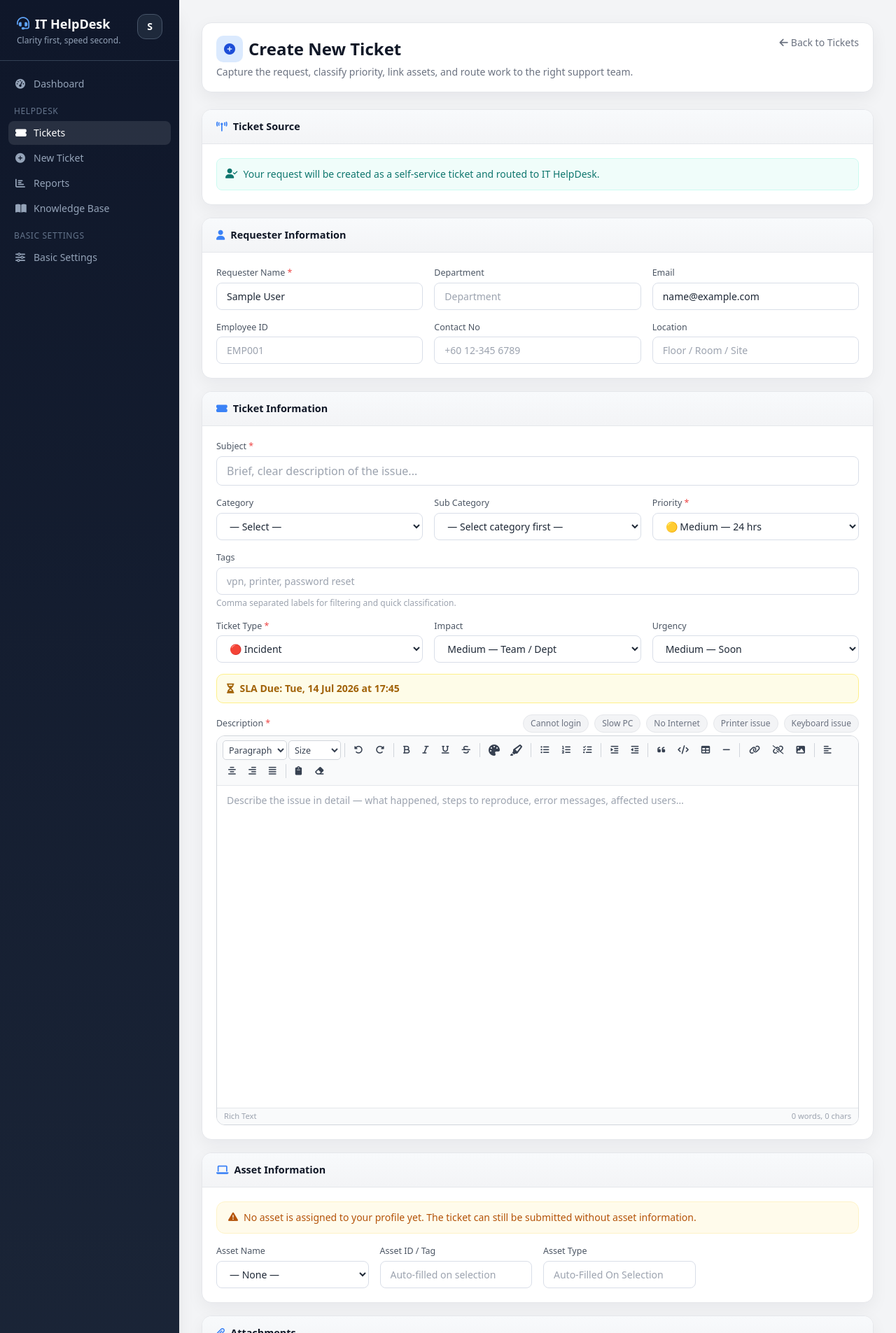
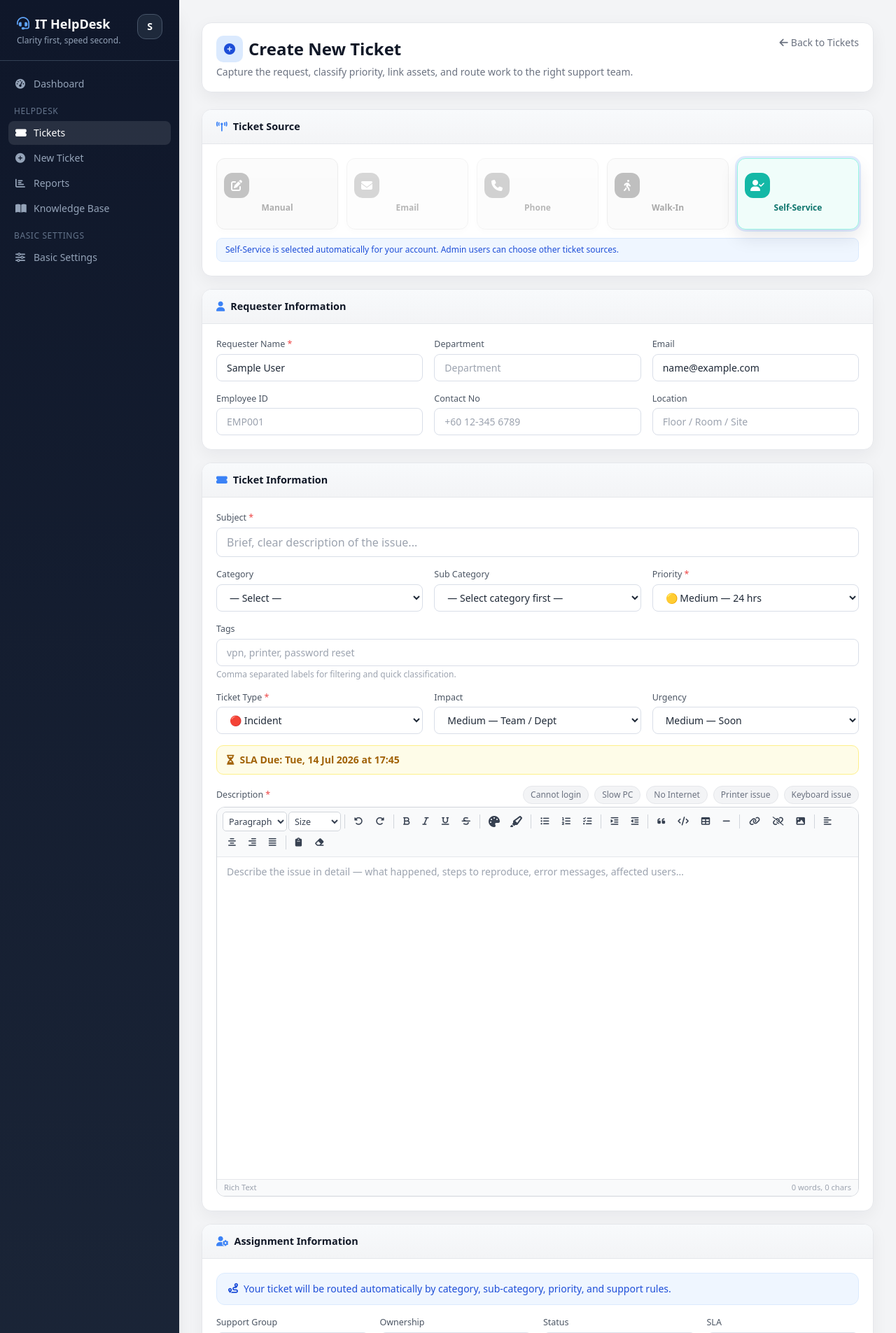
Before and after one commit to shaileshsharma319/NextZen-ITHelpdesk, a Flask app: page /tickets/create in a window 1280 px wide. Shown: the top 1905 px of the page at 70% size. Run offline with Flask 3, Linux system fonts and the light colour scheme; the visitor is signed in with stand-in values (Sample User, id 1); data comes from the database, SQL or seed files in the repository; data that the repository does not hold is empty; some libraries are stand-ins or nearby versions.

Commit message:
Fix create ticket layout for admin and basic users

```diff
--- a/app/templates/tickets/create.html
+++ b/app/templates/tickets/create.html
@@ -31,12 +31,6 @@
         <span class="text-sm font-semibold text-gray-700">Ticket Source</span>
     </div>
     <div class="p-5">
-        {% if not current_user.can_view_all_tickets %}
-        <div class="rounded-lg bg-teal-50 border border-teal-100 text-teal-700 text-sm px-3 py-3 flex items-start gap-2">
-            <i class="fas fa-user-check mt-0.5"></i>
-            <span>Your request will be created as a self-service ticket and routed to IT HelpDesk.</span>
-        </div>
-        {% else %}
         <div class="grid grid-cols-2 sm:grid-cols-5 gap-3" id="source_cards">
             {% set sources = [
                 ('manual',       'Manual',       'fa-pen-to-square',  'border-blue-200   bg-blue-50   text-blue-700',   'bg-blue-500',   'ring-blue-400'),
@@ -45,9 +39,12 @@
                 ('walk_in',      'Walk-In',      'fa-person-walking', 'border-purple-200 bg-purple-50 text-purple-700', 'bg-purple-500', 'ring-purple-400'),
                 ('self_service', 'Self-Service', 'fa-user-check',     'border-teal-200   bg-teal-50   text-teal-700',   'bg-teal-500',   'ring-teal-400'),
             ] %}
+            {% set active_source = 'manual' if current_user.can_view_all_tickets else 'self_service' %}
             {% for val, lbl, icon, cls, dot, ring in sources %}
-            <button type="button" id="scard_{{ val }}" onclick="selectSource('{{ val }}','{{ ring }}')"
-                class="source-card source-card-modern {{ cls }} {% if val == 'manual' %}ring-2 ring-offset-1 ring-blue-400{% endif %}">
+            {% set locked_source = (not current_user.can_view_all_tickets and val != 'self_service') %}
+            <button type="button" id="scard_{{ val }}"
+                {% if locked_source %}disabled aria-disabled="true"{% else %}onclick="selectSource('{{ val }}','{{ ring }}')"{% endif %}
+                class="source-card source-card-modern {{ cls }} {% if val == active_source %}ring-2 ring-offset-1 {{ ring }}{% endif %} {% if locked_source %}opacity-45 cursor-not-allowed grayscale{% endif %}">
                 <div class="w-9 h-9 {{ dot }} rounded-xl flex items-center justify-center">
                     <i class="fas {{ icon }} text-white"></i>
                 </div>
@@ -56,9 +53,12 @@
             {% endfor %}
         </div>
         <div id="source_hint" class="mt-3 rounded-lg bg-blue-50 border border-blue-100 text-blue-700 text-xs px-3 py-2">
+            {% if current_user.can_view_all_tickets %}
             Manual, Phone, Walk-In, and Self-Service use the same ticket fields. Only the source is different for reporting and routing.
+            {% else %}
+            Self-Service is selected automatically for your account. Admin users can choose other ticket sources.
+            {% endif %}
         </div>
-        {% endif %}
     </div>
 </section>
 
@@ -366,13 +366,13 @@
 <!-- ═══════════════════════════════════════════════════
      SECTION 4 — ASSIGNMENT INFORMATION
 ═══════════════════════════════════════════════════ -->
-{% if current_user.can_view_all_tickets %}
 <section class="create-panel">
     <div class="px-6 py-3 bg-gray-50 border-b border-gray-100 flex items-center gap-2">
         <i class="fas fa-user-gear text-blue-500 text-sm"></i>
         <span class="text-sm font-semibold text-gray-700">Assignment Information</span>
     </div>
     <div class="p-5">
+        {% if current_user.can_view_all_tickets %}
         <div class="rounded-xl border border-blue-100 bg-blue-50 px-4 py-3 mb-4 text-sm text-blue-700 flex items-start gap-2">
             <i class="fas fa-route mt-0.5"></i>
             <span>Select Support Group and Ownership for manual routing. Leave Ownership blank to let assignment rules route the ticket automatically.</span>
@@ -412,9 +412,33 @@
             </div>
         </div>
         <p id="assignment_hint" class="text-xs text-gray-400 mt-3"></p>
+        {% else %}
+        <div class="rounded-xl border border-blue-100 bg-blue-50 px-4 py-3 mb-4 text-sm text-blue-700 flex items-start gap-2">
+            <i class="fas fa-route mt-0.5"></i>
+            <span>Your ticket will be routed automatically by category, sub-category, priority, and support rules.</span>
+        </div>
+        <div class="grid grid-cols-1 sm:grid-cols-4 gap-4">
+            <div>
+                <label class="form-label">Support Group</label>
+                <input type="text" class="form-input bg-gray-50" value="Auto Assignment" readonly>
+            </div>
+            <div>
+                <label class="form-label">Ownership</label>
+                <input type="text" class="form-input bg-gray-50" value="Auto by Rule" readonly>
+            </div>
+            <div>
+                <label class="form-label">Status</label>
+                <input type="text" class="form-input bg-gray-50" value="Open" readonly>
+            </div>
+            <div>
+                <label class="form-label">SLA</label>
+                <input type="text" class="form-input bg-gray-50" value="Auto Calculated" readonly>
+            </div>
+        </div>
+        <p class="text-xs text-gray-400 mt-3">The HelpDesk team can change ownership after reviewing the request.</p>
+        {% endif %}
     </div>
 </section>
-{% endif %}
 
 <!-- ═══════════════════════════════════════════════════
      SECTION 5 — ASSET INFORMATION
@@ -439,9 +463,8 @@
         {% endif %}
         {% endif %}
         <div class="grid grid-cols-1 sm:grid-cols-2 lg:grid-cols-4 gap-4">
-            {% if current_user.can_view_all_tickets %}
             <div>
-                <label class="form-label">Asset Type</label>
+                <label class="form-label">Filter by Asset Type</label>
                 <select name="asset_type_filter" id="asset_type_filter" class="form-input" onchange="filterAssets()">
                     <option value="">— All Types —</option>
                     <option value="computer">Computer</option>
@@ -453,7 +476,6 @@
                     <option value="other">Other</option>
                 </select>
             </div>
-            {% endif %}
             <div>
                 <label class="form-label">Asset Name</label>
                 <select name="asset_id" id="asset_select" class="form-input">
@@ -470,13 +492,11 @@
                 <input type="text" id="asset_tag_display" class="form-input bg-gray-50"
                     placeholder="Auto-filled on selection" readonly>
             </div>
-            {% if not current_user.can_view_all_tickets %}
             <div>
-                <label class="form-label">Asset Type</label>
+                <label class="form-label">Selected Asset Type</label>
                 <input type="text" id="asset_type_display" class="form-input bg-gray-50 capitalize"
                     placeholder="Auto-filled on selection" readonly>
             </div>
-            {% endif %}
             <div class="hidden">
                 <label class="form-label">Application</label>
                 <select name="software_id" id="software_select" class="form-input">
```
Also changed, not shown: PRODUCTION_DEPLOYMENT_STEP_BY_STEP.md (+21 -0 lines).
